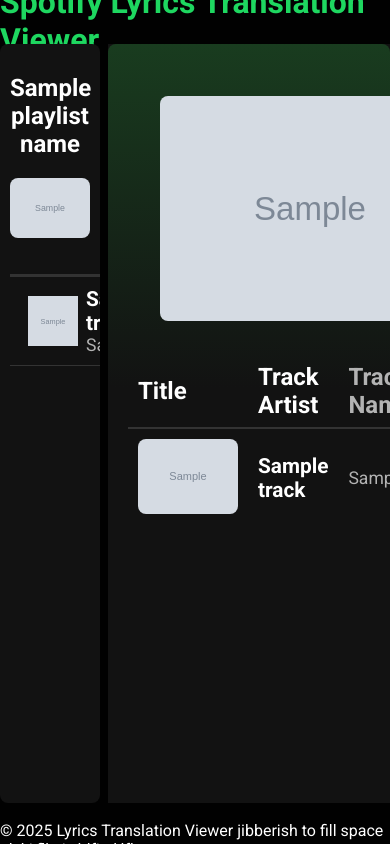
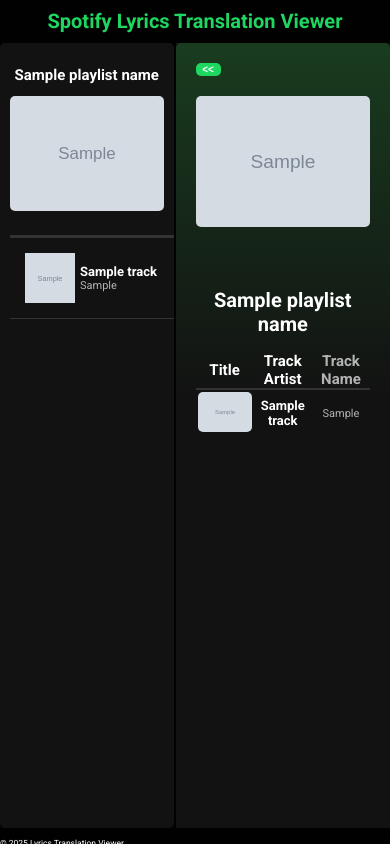
Before and after one commit to phip702/Lyrics_Translator, a Flask app: template app/templates/playlist.html in a window 390 px wide. Run offline with Flask 3, Linux system fonts and the light colour scheme; the template is opened without the code that fills it: most values are stand-ins (such as "Sample title", 1, 10 or a date in 2020); grey boxes marked "Sample" are stand-in pictures.

Commit message:
Edited the CSS to have a toggle sidenav button. Had to make a js function in base.js as well. Also made changes to CSS for mobile screen sizes.

```diff
--- a/app/static/css/base.css
+++ b/app/static/css/base.css
@@ -23,7 +23,7 @@
     "sidenav         main"
     "footer          footer";
     grid-template-columns: minmax(100px, 25%)  auto;
-    grid-template-rows: 5% 90% 5%;
+    grid-template-rows: 5% 93% 2%;
     grid-row-gap: .1rem;
     grid-column-gap: .5rem;
     height: 100vh;
@@ -74,8 +74,12 @@
     display: flex;
     justify-content: center;
     align-items: center;
+    font-size: 1rem;
 }
 
+footer {
+    font-size: .85rem;
+}
 
 /*= Sidenav and Main */
 .track-name {
@@ -96,11 +100,42 @@
     border: none;
     width: 100%;
     font-weight: bold;
+    cursor: pointer;
 }
 
 
 
 /*=Sidenav */
+#playlist-sidenav.collapsed {
+    width: 0;
+    overflow: hidden;
+    display: none;
+    transition: width 1s;
+}
+
+/* When the sidenav is collapsed, change the grid layout */
+body.sidenav-collapsed {
+    grid-template-columns: 0 auto; /* Collapse sidenav */
+    grid-template-areas:
+        "topbar topbar"
+        "main main"  /* Make main span both columns */
+        "footer footer";
+}
+
+#toggle-sidenav {
+    width: 2.5rem;
+    font-size: 1rem;
+    justify-content: flex-start;
+    text-align: center;
+}
+
+body.sidenav-collapsed #toggle-sidenav::before {
+    content: '>>';  /* Left arrow when collapsed */
+}
+body:not(.sidenav-collapsed) #toggle-sidenav::before {
+    content: '<<';  /* Right arrow when expanded */
+}
+
 #playlist-sidenav {
     background-color: #121212;
     overflow-x: hidden;
@@ -153,7 +188,7 @@
 #content-gradient {
     background: linear-gradient(to bottom, #193c1f, #121212); /* Green to dark gradient */
     padding: 20px; /* Adds padding inside the container */
-    border-radius: .5rem; /* Optional: Adds rounded corners */
+    border-radius: .5rem;
     height: 40%;
 }
 
@@ -164,10 +199,10 @@
 }
 
 .content-header-div img {
-    max-width: 300px;
+    max-width: 100%;
     height: auto;
     object-fit: cover;  /* Ensures the image fills the available space while maintaining aspect ratio */
-    border-radius: .5rem;  /* Optional: Adds rounded corners */
+    border-radius: .5rem;
     margin: 2rem;
 }
 
@@ -196,7 +231,7 @@
     border: none; /* Removes borders from table headers and data cells */
     padding: 10px; /* Optional: Adds padding for better spacing inside cells */
     text-align: left; /* Horizontal */
-    vertical-align: center; /* Vertical */
+    vertical-align: top; /* Vertical */
 }
 
 .content tr {
@@ -266,3 +301,51 @@
     0% { transform: rotate(0deg); }
     100% { transform: rotate(360deg); }
 }
+
+
+
+
+
+/*= Media */
+/* Media query for small screens (mobile devices) */
+@media (max-width: 480px) {
+    html {
+        font-size: 10px;  /* Reduce root font-size on mobile */
+    }
+
+    /* For the body layout when sidenav is collapsed */
+    body {
+        display: grid;
+        grid-template-areas:
+            "topbar topbar"
+            "sidenav main"  /* Make main span both columns */
+            "footer footer";
+        grid-template-columns: auto  55%;
+        grid-column-gap: 2px;
+        margin: 0;
+        padding: 0;
+
+    }
+
+    body.sidenav-collapsed {
+        display: grid;
+        grid-template-columns: 0 auto; /* Collapse sidenav */
+        grid-template-areas:
+            "topbar topbar"
+            "main main"  /* Make main span both columns */
+            "footer footer";
+    }
+
+
+    .content-header-div {
+        flex-direction: column;  /* Stack the content vertically */
+        align-items: center;  /* Center the content */
+
+    }
+
+    .content-header-div h1 {
+        font-size: 2rem;
+        text-align: center;
+    }
+
+}
--- a/app/static/css/playlist.css
+++ b/app/static/css/playlist.css
@@ -16,3 +16,25 @@
     color: #1ed760;  /* Accent color on hover */
     transition: color 0.3s ease;  /* Smooth transition for color change */
 }
+
+
+@media (max-width: 480px) {
+
+    .content table {
+        width: 100%; /* Ensure the table takes up full width */
+        table-layout: fixed; /* Prevent content overflow and force wrapping */
+    }
+
+    .content th, td {
+        padding: 2px; /* Adjust padding for smaller screen */
+        text-align: center; /* Keep content centered */
+        align-items: center;
+        font-size: 1rem;
+        vertical-align: middle;
+    }
+
+    .content table td img {
+        max-width: 100%; /* Make images responsive */
+        height: auto; /* Maintain aspect ratio */
+    }
+}
--- a/app/static/css/track.css
+++ b/app/static/css/track.css
@@ -14,6 +14,10 @@
     text-align: center !important;
 }
 
+td{
+    font-size: 1rem;
+}
+
 tbody td:nth-child(2) {
     border-left: 1px solid #333; /* Border to split columns in tbody */
 }
--- a/app/static/js/base.js
+++ b/app/static/js/base.js
@@ -35,3 +35,14 @@
     // Hide the spinner when the page is restored
     $('#loading-spinner').hide();
 });
+
+
+
+document.getElementById('toggle-sidenav').addEventListener('click', function() {
+    const sidenav = document.getElementById('playlist-sidenav');
+    const body = document.body;
+
+    // Toggle collapsed class on body to update the grid layout
+    sidenav.classList.toggle('collapsed');
+    body.classList.toggle('sidenav-collapsed');
+});
--- a/app/templates/_playlist_sidenav.html
+++ b/app/templates/_playlist_sidenav.html
@@ -1,5 +1,6 @@
 <!-- app/templates/_playlist_sidenav.html -->
 {% if playlist_name %}
+
 <nav id="playlist-sidenav">
     <div id="playlist-sidenav-header-box">
         <h2 class="playlist-name">{{ playlist_name }}</h2>
--- a/app/templates/base.html
+++ b/app/templates/base.html
@@ -26,12 +26,15 @@
 
         <!-- Content Section -->
         <main class="content">
+            <div id="content-gradient">
+            <button id="toggle-sidenav" style="display: block"></button>
             {% block content %}{% endblock %}
+            </div>
         </main>
     </div>
 
     <footer class="footer">
-        <p>&copy; 2025 Lyrics Translation Viewer jibberish to fill space alskj;flkajs;ldfjsd;lfksa</p>
+        <p>&copy; 2025 Lyrics Translation Viewer</p>
     </footer>
 
     <script src="https://code.jquery.com/jquery-3.6.0.min.js"></script>
--- a/app/templates/playlist.html
+++ b/app/templates/playlist.html
@@ -9,7 +9,6 @@
 {% endblock %}
 
 {% block content %}
-    <div id="content-gradient">
         <div class="content-header-div">
             {% if playlist_image %}
                 <img src="{{ playlist_image }}" alt="Playlist Image" style="width:300px;" class="content-main-image"><br>
@@ -41,7 +40,6 @@
         </table>
 
         <button id="load-more-content" class="load-more" data-playlist-id="{{ spotify_playlist_id }}">LOAD MORE TRACKS</button>
-    </div>
 
 <script src="https://code.jquery.com/jquery-3.6.0.min.js"></script>
 <script src="{{ url_for('static', filename='js/playlist.js') }}"></script>
--- a/app/templates/track.html
+++ b/app/templates/track.html
@@ -10,7 +10,6 @@
 
 
 {% block content %}
-    <div id="content-gradient">
     <div  class="content-header-div" >
         {% if track_image %}
         <img src="{{ track_image }}" alt="Track Image" style="width:300px;"><br>
@@ -42,7 +41,6 @@
             {% endfor %}
         </table>
     </div>
-    </div>
     {% else %}
         <p>No lyrics available for this track.</p>
     {% endif %}
```
Lines whose indentation alone changed are shown as unchanged.
